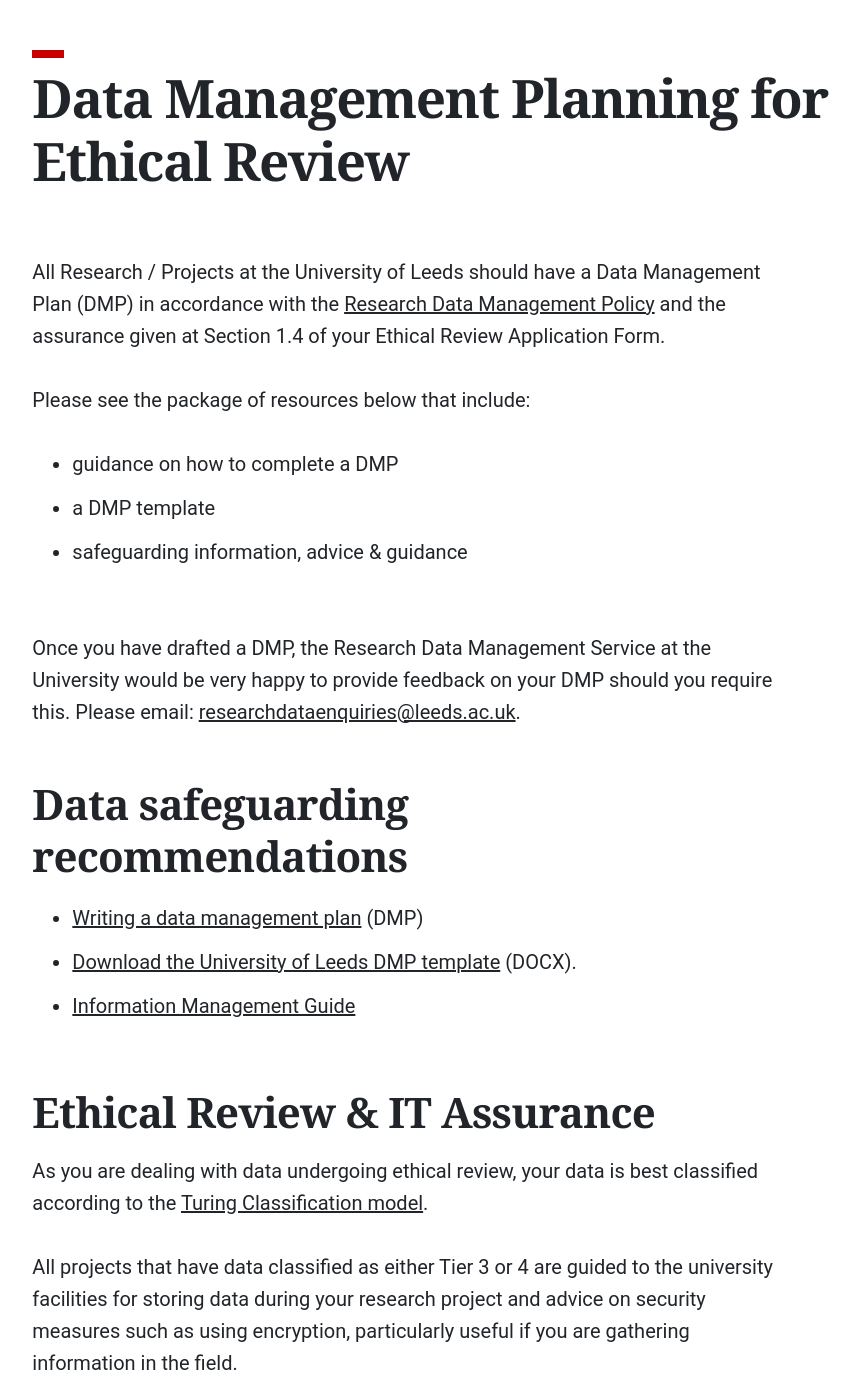
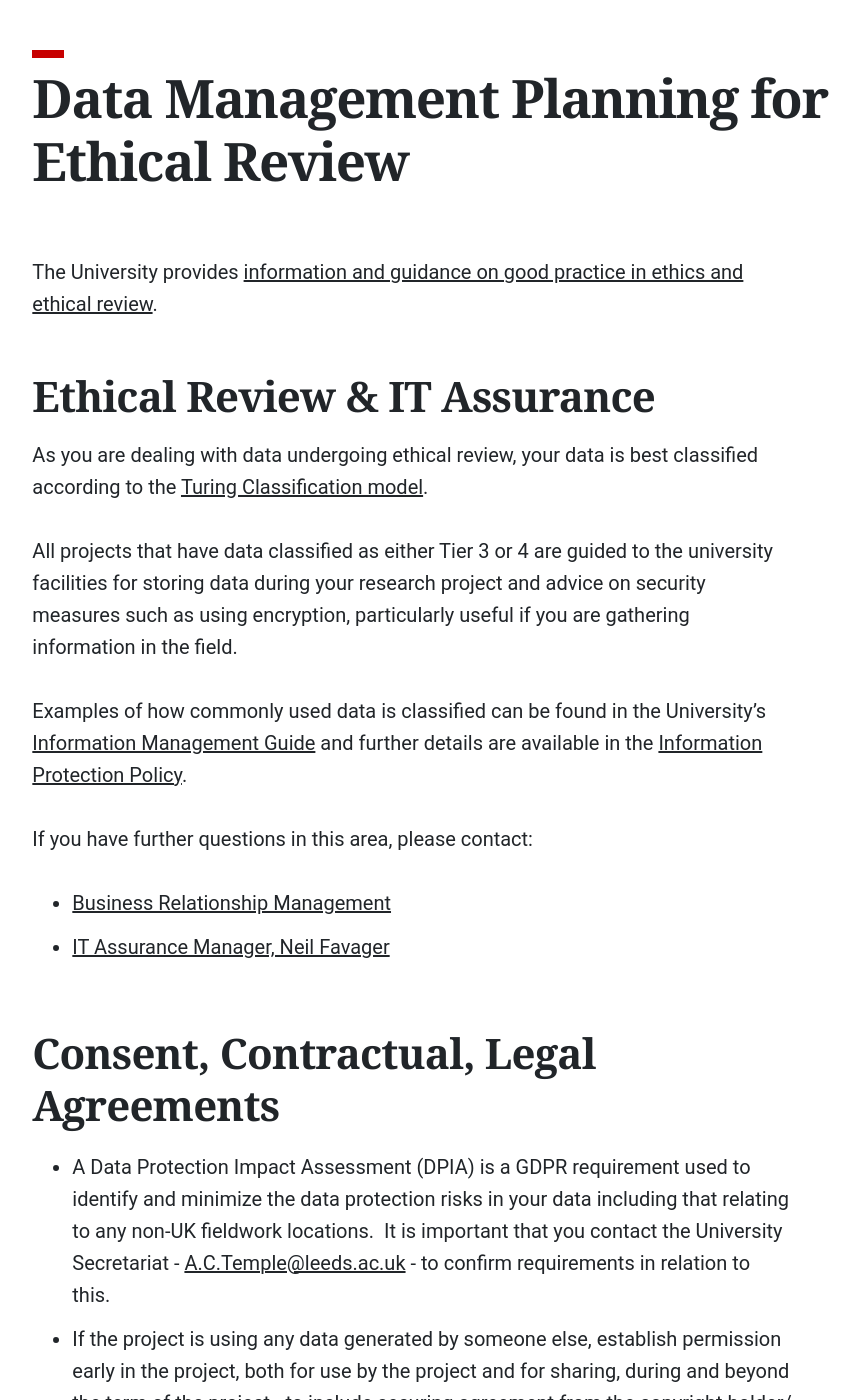
Before and after one commit to uol-library/rdl-handbook, a Jekyll site: the page built from pages/data-management/ethical-review.md, in a window 1280 px wide and 1400 px high, scrolled down 906 px. Shown: the whole window, without its empty margins (201-1061 px from the left). Built offline with Jekyll 4.4.1, drawn with Linux system fonts in a browser that asks for light colours; some web fonts are replaced; some of the changed text lies outside the part shown.

Commit message:
Edited ethical review page

```diff
--- a/pages/data-management/ethical-review.md
+++ b/pages/data-management/ethical-review.md
@@ -6,21 +6,7 @@ index: true
 permalink: /data-management/ethical-review/
 ---
 
-All Research / Projects at the University of Leeds should have a Data Management Plan (DMP) in accordance with the [Research Data Management Policy](https://library.leeds.ac.uk/info/14062/research_data_management/68/research_data_management_policy) and the assurance given at Section 1.4 of your Ethical Review Application Form.
-
-Please see the package of resources below that include:
-
-* guidance on how to complete a DMP
-* a DMP template
-* safeguarding information, advice & guidance
-
-Once you have drafted a DMP, the Research Data Management Service at the University would be very happy to provide feedback on your DMP should you require this. Please email: [researchdataenquiries@leeds.ac.uk](mailto:researchdataenquiries@leeds.ac.uk).
-
-## Data safeguarding recommendations
-
-* [Writing a data management plan](https://library.leeds.ac.uk/info/14062/research_data_management/62/data_management_planning) (DMP)
-* [Download the University of Leeds DMP template](https://library.leeds.ac.uk/downloads/download/80/university_of_leeds_data_management_plan_template) (DOCX).
-* [Information Management Guide](https://dataprotection.leeds.ac.uk/wp-content/uploads/sites/48/2019/05/Information-Management-Guide.pdf)
+The University provides [information and guidance on good practice in ethics and ethical review](https://ris.leeds.ac.uk/research-ethics-and-integrity/ethics-and-ethical-review/).
 
 ##  Ethical Review & IT Assurance
 
@@ -28,9 +14,11 @@ As you are dealing with data undergoing ethical review, your data is best classi
 
 All projects that have data classified as either Tier 3 or 4 are guided to the university facilities for storing data during your research project and advice on security measures such as using encryption, particularly useful if you are gathering information in the field.
 
-If you have further questions in this area, please contact your:
+Examples of how commonly used data is classified can be found in the University’s [Information Management Guide](https://dataprotection.leeds.ac.uk/wp-content/uploads/sites/48/2019/05/Information-Management-Guide.pdf) and further details are available in the [Information Protection Policy](https://leeds.service-now.com/it?id=kb_article&sys_id=6038bfbc0fae728089d7f55be1050e9d).
 
-* [Business Relationship Manager](https://it.leeds.ac.uk/it/?id=kb_article&sys_id=1e7d25a5db7f130040b3789e3b9619c5)
+If you have further questions in this area, please contact:
+
+* [Business Relationship Management](https://it.leeds.ac.uk/it/?id=kb_article&sys_id=1e7d25a5db7f130040b3789e3b9619c5)
 * [IT Assurance Manager, Neil Favager](mailto:N.Favager@leeds.ac.uk)
 
 ## Consent, Contractual, Legal Agreements
```
Also changed, not shown: pages/data-management/ethics-and-legal-compliance.md (+0 -1 lines).
